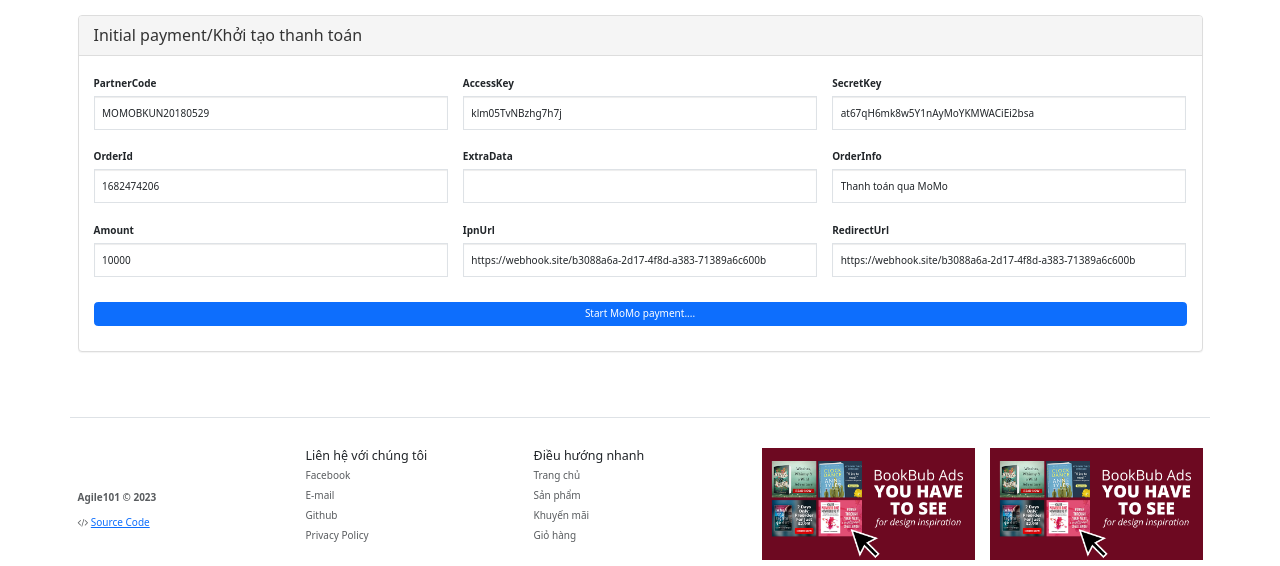
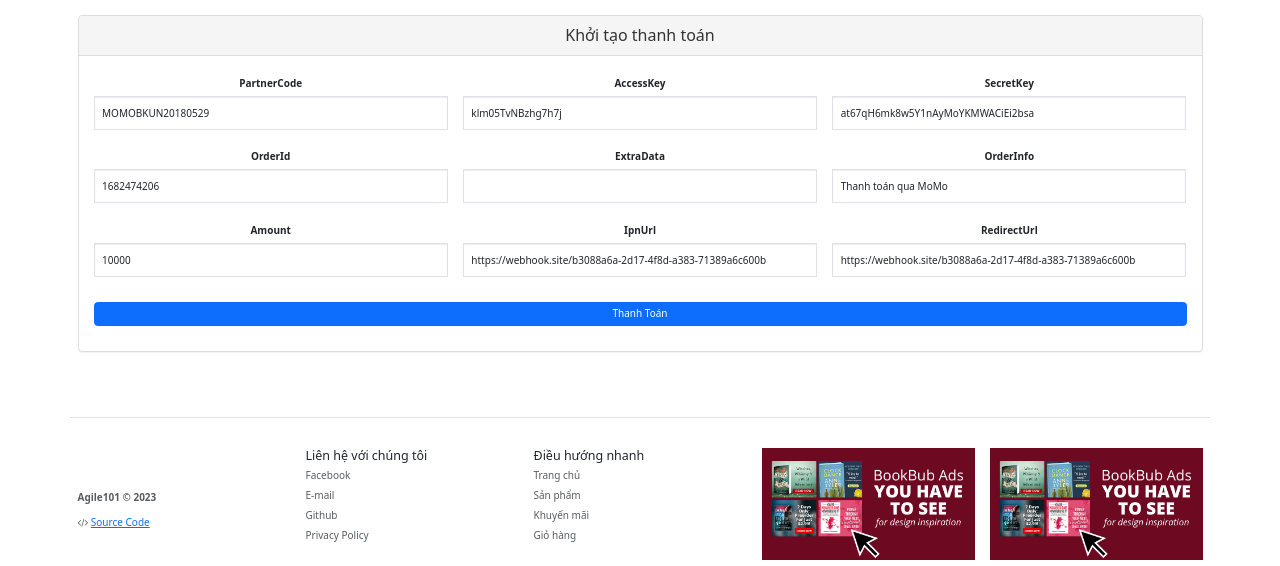
Before and after one commit to Agile101hcmue/Agile101_website, a PHP site: page /Agile101_admin/components/payment/init_payment.php in a window 1280 px wide. Shown: the part 71-637 px from the top of the page. Run offline with PHP 8.4, Linux system fonts and the light colour scheme; some libraries are stand-ins or nearby versions.

Commit message:
OS-24: finish building UI payment
Thanh

```diff
--- a/components/payment/init_payment.php
+++ b/components/payment/init_payment.php
@@ -80,7 +80,7 @@
     <meta charset="utf-8">
     <meta name="viewport" content="width=device-width, initial-scale=1">
     <meta http-equiv="x-ua-compatible" content="ie=edge">
-    <title>MoMo Sandbox</title>
+    <title>Thanh toán với MoMo</title>
     <link rel="stylesheet" href="https://cdnjs.cloudflare.com/ajax/libs/twitter-bootstrap/3.4.1/css/bootstrap.min.css"/>
     <link rel="stylesheet"
           href="./statics/eonasdan-bootstrap-datetimepicker/build/css/bootstrap-datetimepicker.min.css"/>
@@ -97,16 +97,16 @@
     <script src="../../AlertifyJS/alertify.min.js"></script>
     <link rel="stylesheet" href="./font_awesome/font-awesome-4.7.0/css/font-awesome.min.css">
 </head>
-<body>
-<header>
+<body align="center">
+<header >
     <?php include("../../header.php"); ?>
 </header>
-<div class="container py-4">
-    <div class="row">
+<div class="container py-4" >
+    <div class="row" align="center">
         <div class="col-12">
             <div class="panel panel-default">
                 <div class="panel-heading">
-                    <h3 class="panel-title">Initial payment/Khởi tạo thanh toán</h3>
+                    <h3 class="panel-title">Khởi tạo thanh toán</h3>
                 </div>
                 <div class="panel-body">
                     <form class="" method="POST" target="_blank" enctype="application/x-www-form-urlencoded"
@@ -200,7 +200,7 @@
 
                         <p>
                         <div style="margin-top: 1em;">
-                            <button type="submit" class="btn btn-primary btn-block">Start MoMo payment....</button>
+                            <button type="submit" class="btn btn-primary btn-block">Thanh Toán</button>
                         </div>
                         </p>
                     </form>
```
Also changed, not shown: components/payment/result.php (+11 -5 lines).
